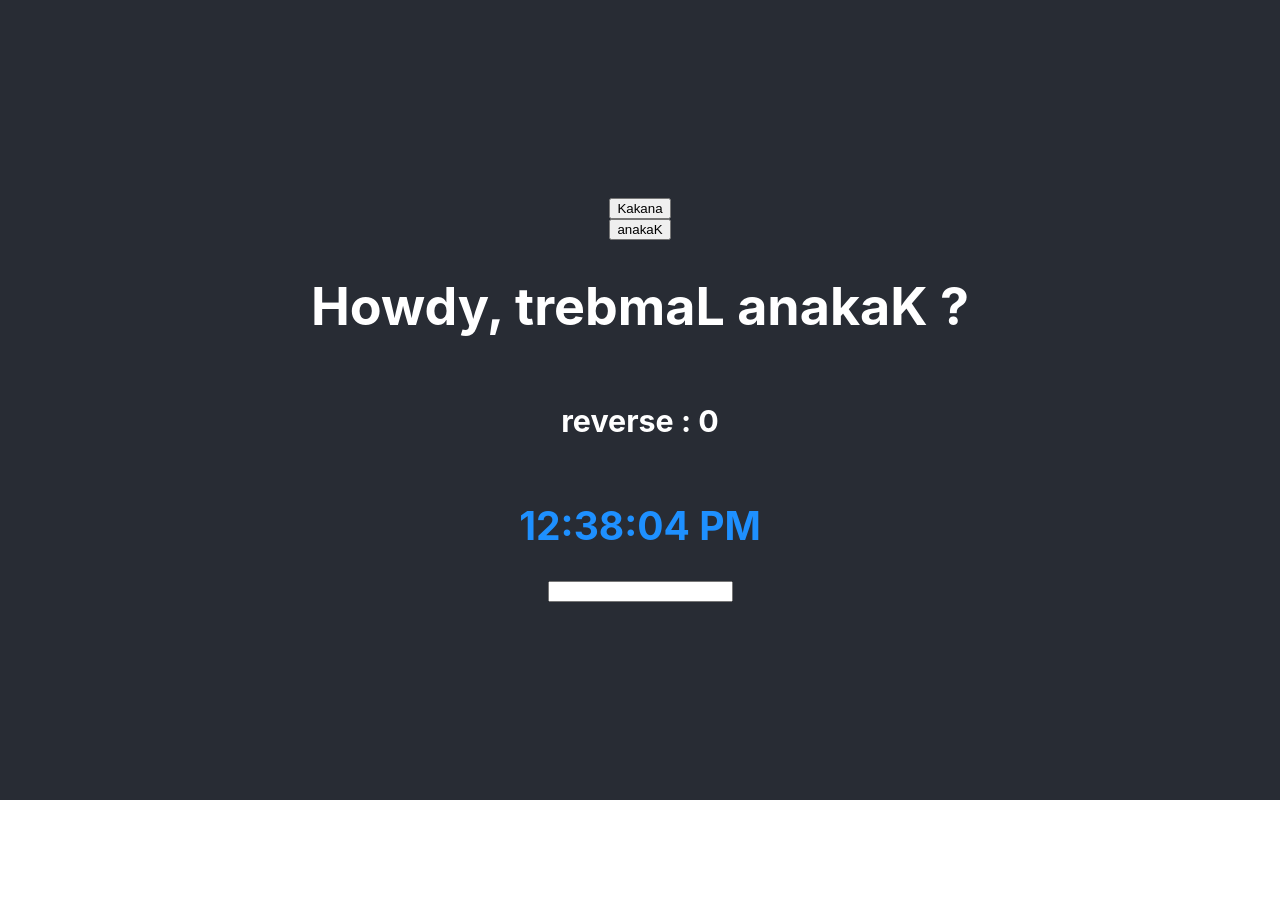
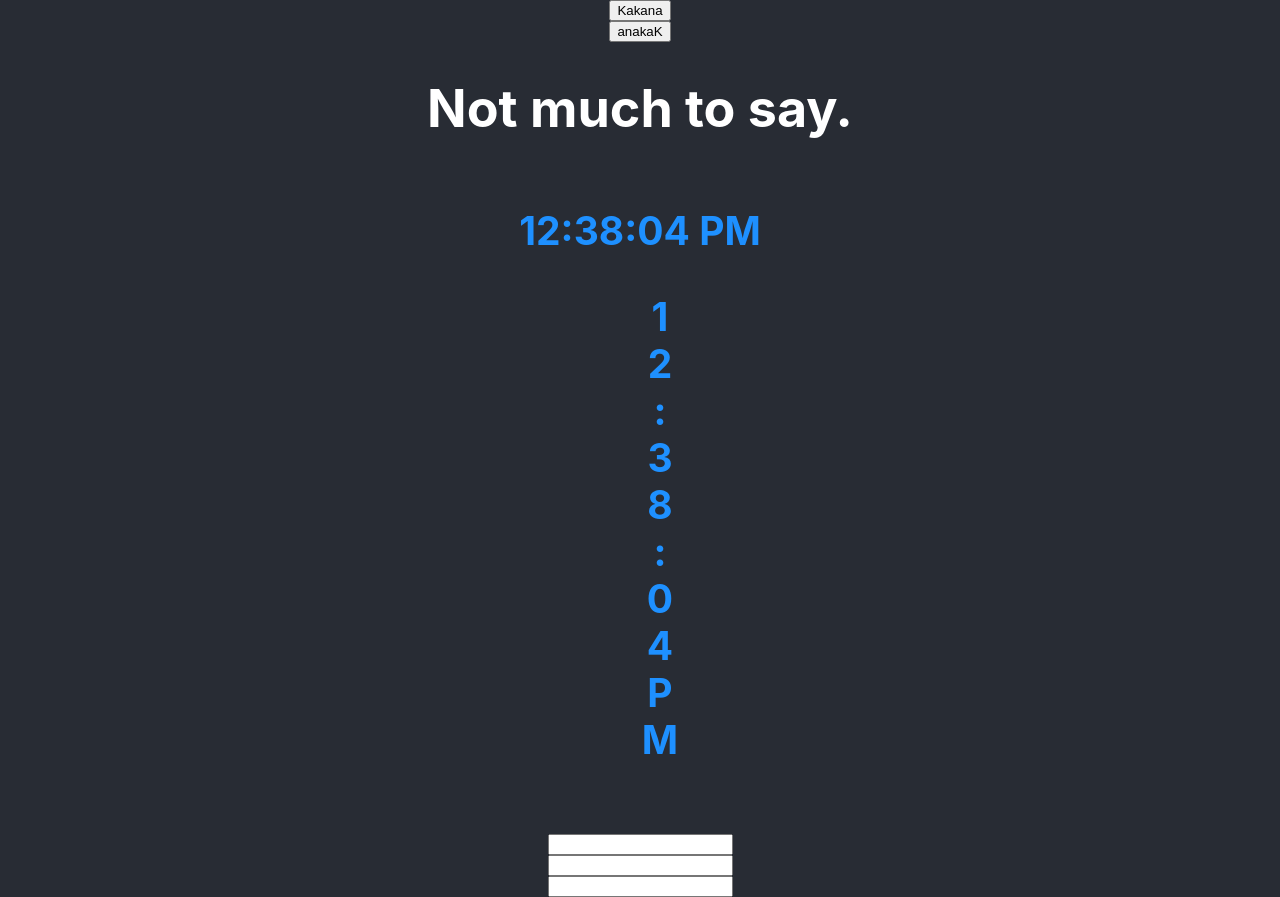
Before and after one commit to pozorfluo/hello-react, a React (Create React App) app: page / in a window 1280 px wide. Before the commit the page ends 800 px from the top, so only its background shows below. Built offline with nearby package versions, Linux system fonts and the light colour scheme.

Commit message:
Explore lists

```diff
--- a/src/App.js
+++ b/src/App.js
@@ -1,8 +1,7 @@
 import React from 'react';
-import logo from './logo.svg';
 import './App.css';
-import { Square, SquareFn, TextField } from './Square.js';
-import { render } from '@testing-library/react';
+import { SquareFn, TextField } from './Square.js';
+// import { render } from '@testing-library/react';
 
 function App() {
   const user = { firstname: 'Kakana', lastname: 'Lambert' };
@@ -12,8 +11,10 @@ function App() {
         {/* <img src={logo} className="App-logo" alt="logo" /> */}
 
         {/* <Square user={user} /> */}
-        <SquareFn user={user} />
-        <TextField />
+        <SquareFn user={user} id="00"/>
+        <TextField id="00"/>
+        <TextField id="01"/>
+        <TextField id="02"/>
       </header>
     </div>
   );
--- a/src/Square.js
+++ b/src/Square.js
@@ -8,25 +8,50 @@ function reverseStr(str) {
   return str.split('').reverse().join('');
 }
 
+export const LetterList = (props) => {
+  const [id] = useState(props.id);
+  console.log('Rendering LetterList-' + id);
+
+  const char_list = props.word.split('').map((c) => <li>{c}</li>);
+
+  return (
+    <React.Fragment>
+      <ul style={{ listStyleType: 'none' }}>{char_list}</ul>
+    </React.Fragment>
+  );
+};
+
 export const Square = (props) => {
+  const [id] = useState(props.id);
+  console.log('Rendering Square-' + id);
+
   let greetings = 'stranger';
-
   if (props.user) {
     greetings = formatName(props.user);
   }
-  console.log(props);
+
+  if (props.reverse) {
     return (
       <React.Fragment>
         <h1>Howdy, {props.reverse ? greetings : reverseStr(greetings)} ?</h1>
         <h3>reverse : {props.reverse}</h3>
       </React.Fragment>
     );
+  } else {
+    return (
+      <React.Fragment>
+        <h1>Not much to say.</h1>
+      </React.Fragment>
+    );
+  }
 };
 
 export const SquareFn = (props) => {
   const [count, setCount] = useState(0);
   const [toggle, setToggle] = useState(0);
   const [time, setTime] = useState(new Date());
+  const [id] = useState(props.id);
+  console.log('Rendering SquareFn-' + id);
 
   useEffect(() => {
     function tick() {
@@ -49,12 +74,13 @@ export const SquareFn = (props) => {
       <button onClick={() => setToggle(toggle ^ 1)}>
         {toggle ? props.user.firstname : reverseStr(props.user.firstname)}
       </button>
-      <Square user={props.user} reverse={toggle} />
+      <Square user={props.user} reverse={toggle} id="00" />
       <h2
         style={{ color: toggle ? 'hotpink' : 'dodgerblue' }}
         onClick={() => setTime(new Date())}
       >
         {time.toLocaleTimeString()}
+      <LetterList word={time.toLocaleTimeString()} id="00" />
       </h2>
     </React.Fragment>
   );
@@ -62,6 +88,8 @@ export const SquareFn = (props) => {
 
 export const TextField = (props) => {
   const [input, setInput] = useState('');
+  const [id] = useState(props.id);
+  console.log('Rendering TextField-' + id);
 
   return (
     <React.Fragment>
```
Lines whose indentation alone changed are shown as unchanged.
